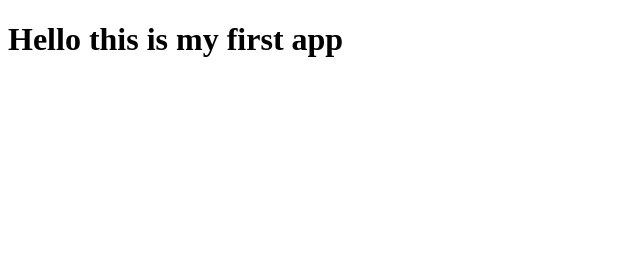
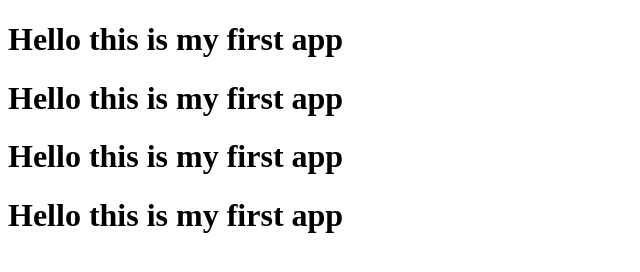
Before and after one commit to faizulhassan11/git-push, a plain HTML site: page index.html in a window 1280 px wide. Shown: the whole page, without its empty margins (0-640 px from the left). Drawn offline with Linux system fonts and the light colour scheme.

```diff
--- /dev/null
+++ b/app.js
@@ -0,0 +1 @@
+console.log("Hello, World!");
--- a/index.html
+++ b/index.html
@@ -7,5 +7,8 @@
 </head>
 <body>
     <h1>Hello this is my first app</h1>
+    <h1>Hello this is my first app</h1>
+    <h1>Hello this is my first app</h1>
+    <h1>Hello this is my first app</h1>
 </body>
 </html>
```
Also changed, not shown: 1 other file.
